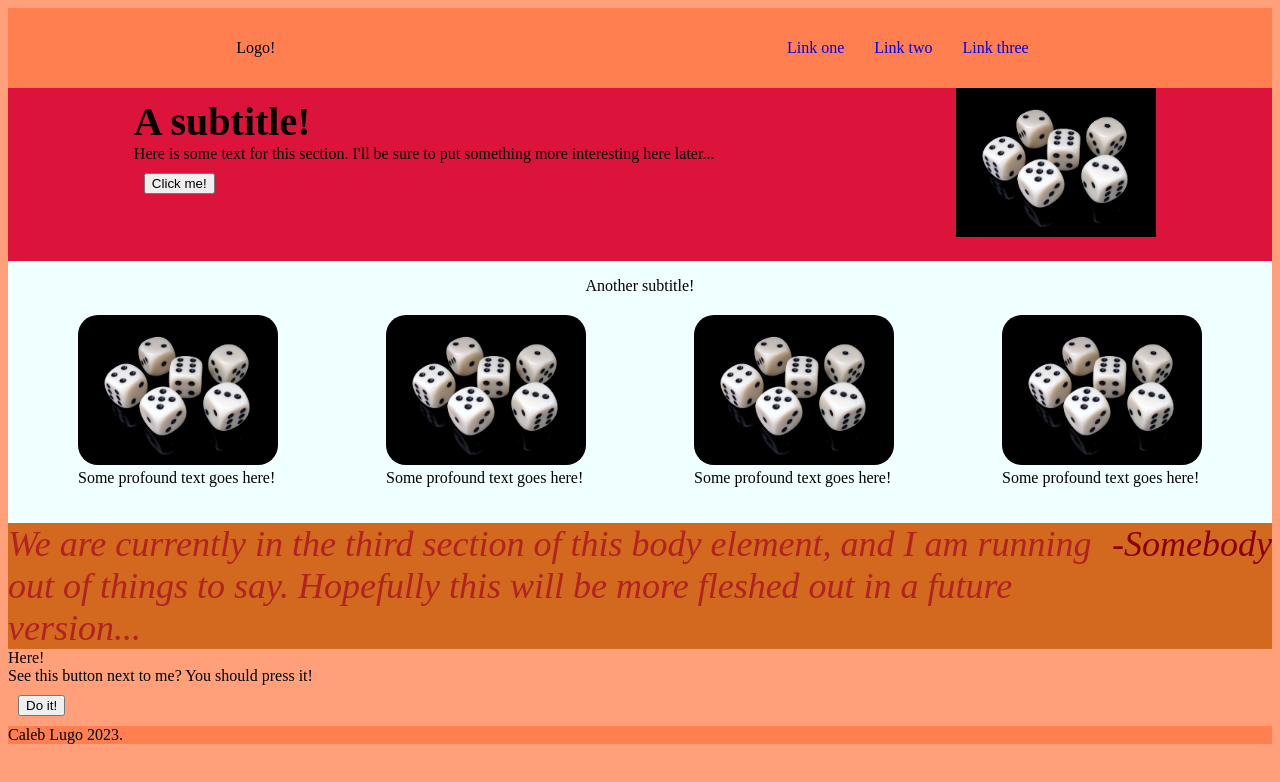
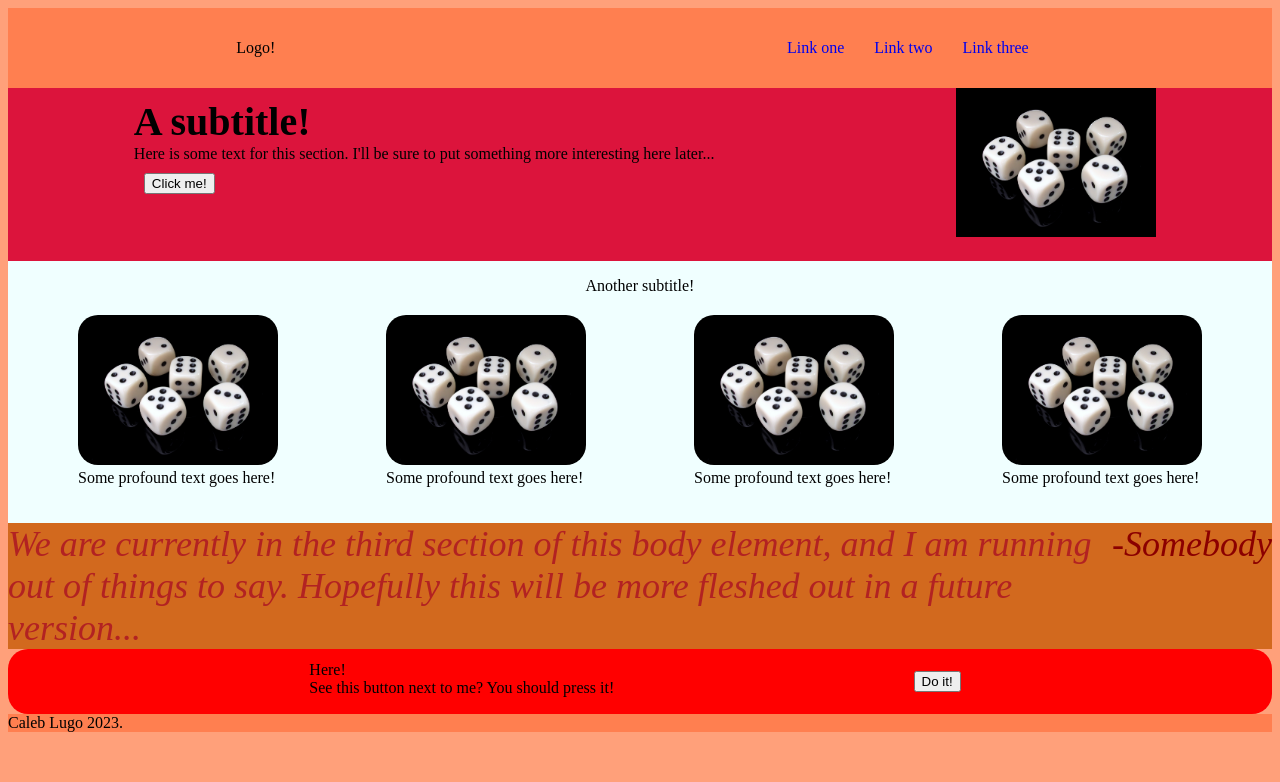
Before and after one commit to CNL-Dev/odin-landing-page, a plain HTML site: page index.html in a window 1280 px wide. Drawn offline with Linux system fonts and the light colour scheme.

Commit message:
Added content to section 4

```diff
--- a/index.html
+++ b/index.html
@@ -59,11 +59,15 @@
             <div class="quote">-Somebody</div>
         </div>
         <div class="content-4">
-            <div class="subtitle">Here!</div>
-            <div class="content-4-text">
-                See this button next to me? You should press it!
+            <div class="content-4-left">
+                <div class="subtitle">Here!</div>
+                <div class="content-4-text">
+                    See this button next to me? You should press it!
+                </div>
             </div>
-            <button>Do it!</button>
+            <div class="content-4-right" >
+                <button>Do it!</button>
+            </div>
         </div>
     </div>
 
--- a/style.css
+++ b/style.css
@@ -81,6 +81,23 @@ button {
     font-style: italic;
 }
 
+.content-4 {
+    display: flex;
+    flex-direction: row;
+    justify-content: space-evenly;
+    background-color: red;
+    border-radius: 20px;
+    padding: 12px;
+}
+
+.content-4-left {
+
+}
+
+.content-4-right {
+
+}
+
 .quote {
     color: darkred;
     white-space: nowrap;
```
